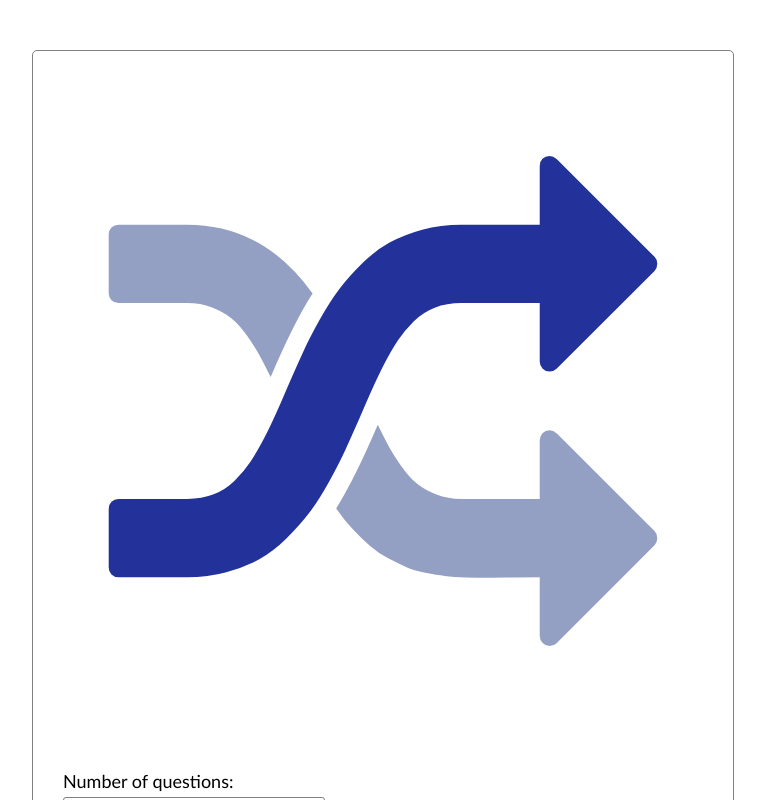
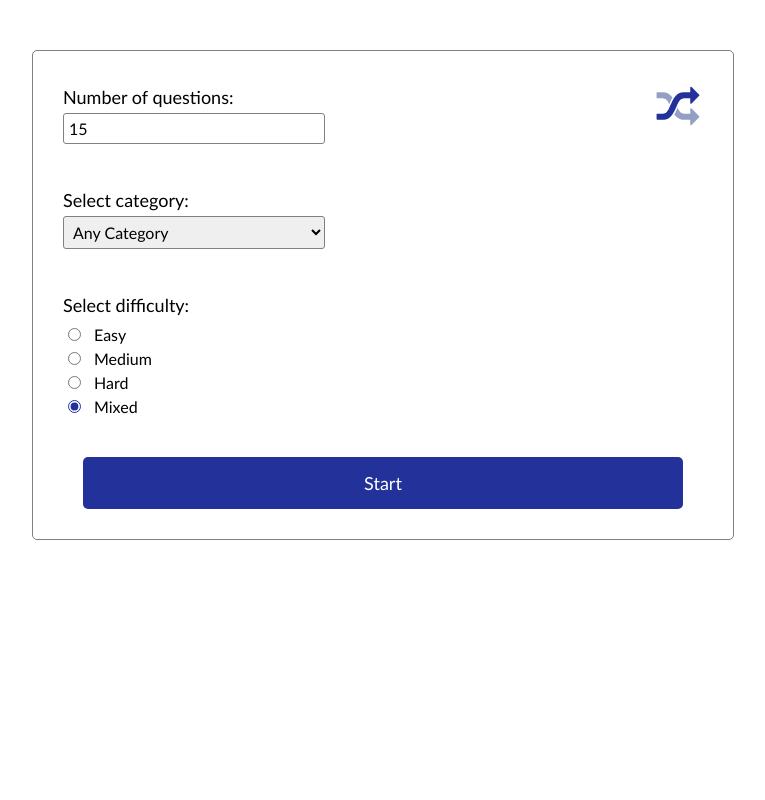
Before and after one commit to fran-mowat/trivia, an Angular app: page / in a window 1280 px wide. Shown: the top 800 px of the page, without its empty margins (257-1022 px from the left). Built offline with nearby package versions, Linux system fonts and the light colour scheme.

Commit message:
added styling of randomise settings button

```diff
--- a/src/app/settings/settings.scss
+++ b/src/app/settings/settings.scss
@@ -6,9 +6,23 @@
   justify-content: space-between;
   align-items: flex-start;
   gap: 40px;
+  position: relative;
 
   div {
     width: 100%;
+  }
+
+  #randomise {
+    position: absolute;
+    top: 30px;
+    right: 30px;
+    width: 50px;
+    height: 50px;
+    transition: transform 0.2s;
+  }
+
+  #randomise:hover {
+    transform: scale(1.1);
   }
 
   .header {
--- a/src/styles.scss
+++ b/src/styles.scss
@@ -7,6 +7,7 @@
   --dark-blue: #23319a;
   --dark-blue-hover: #1e2a86;
   --dark-blue-faded: #23319a94;
+  --mid-blue: #94a0c3;
   --light-blue: #eff2fb;
 
   --green: #4fa04f;
```
